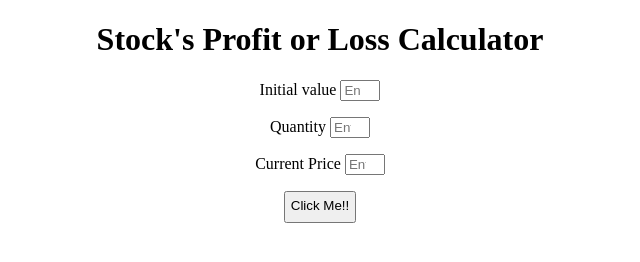
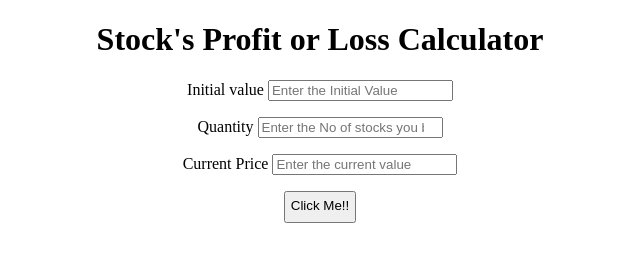
Before and after one commit to krishnaSai99/Stocks, a plain HTML site: page index.html in a window 1280 px wide. Shown: the whole page, without its empty margins (320-960 px from the left). Drawn offline with Linux system fonts and the light colour scheme.

Commit message:
Update styles.css

```diff
--- a/styles.css
+++ b/styles.css
@@ -15,8 +15,3 @@ button{
     padding-bottom: 1rem;
     padding: auto;
 }
-
-input{
-    width: 2rem;
-
-}
```
